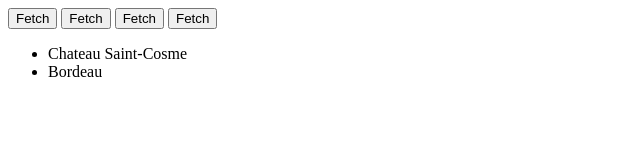
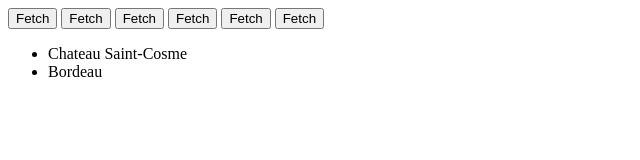
Before and after one commit to cedryc-ruth/cavisteWeb1, a plain HTML site: page index.html in a window 1280 px wide. Shown: the whole page, without its empty margins (0-640 px from the left). Drawn offline with Linux system fonts and the light colour scheme.

Commit message:
le bouton image

```diff
--- a/index.html
+++ b/index.html
@@ -51,6 +51,8 @@
 <button id="btNew">Fetch</button>
 <button id="btDelete">Fetch</button>
 <button id="btSearch">Fetch</button>
+<button id="btImage">Fetch</button>
+<button id="btImage">Fetch</button>
 <ul id="liste">
 	<li data-id="1">Chateau Saint-Cosme</li>
 	<li data-id="7">Bordeau</li>
```
